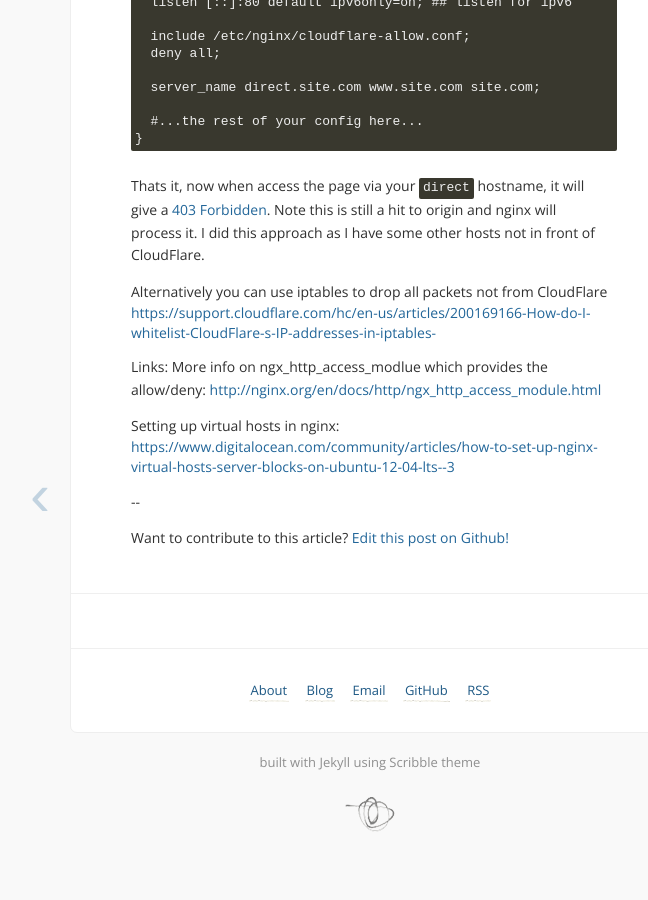
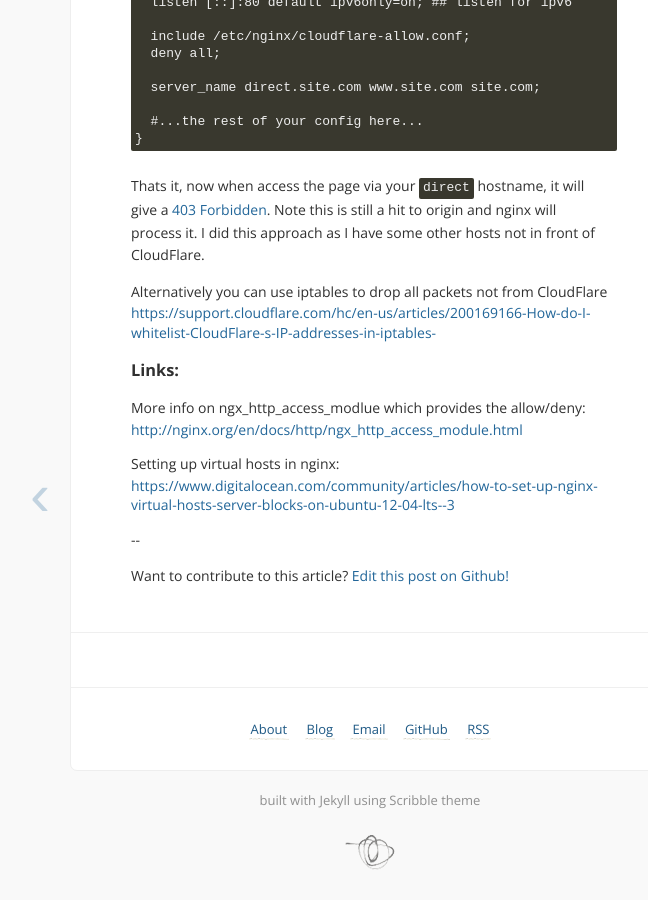
Before and after one commit to erichelgeson/erichelgeson.github.com, a Jekyll site: the page built from _posts/2014-01-18-whitelisting-cloudflare-in-nginx.markdown, in a window 1280 px wide and 900 px high, scrolled down 1275 px. Shown: the whole window, without its empty margins (270-918 px from the left). Built offline with Jekyll 4.4.1, drawn with Linux system fonts in a browser that asks for light colours; Markdown is read by kramdown in place of the engine named in the settings; comment, search, counter and statistics services are not loaded; before the commit the page ends 2137 px from its top, so only the background shows below that; part of the change alters nothing that is shown.

```diff
--- a/_posts/2014-01-18-whitelisting-cloudflare-in-nginx.markdown
+++ b/_posts/2014-01-18-whitelisting-cloudflare-in-nginx.markdown
@@ -57,7 +57,8 @@ Thats it, now when access the page via your `direct` hostname, it will give a [4
 
 Alternatively you can use iptables to drop all packets not from CloudFlare <https://support.cloudflare.com/hc/en-us/articles/200169166-How-do-I-whitelist-CloudFlare-s-IP-addresses-in-iptables->
 
-Links:
+### Links:
+
 More info on ngx\_http\_access\_modlue which provides the allow/deny: <http://nginx.org/en/docs/http/ngx_http_access_module.html>
 
 Setting up virtual hosts in nginx: <https://www.digitalocean.com/community/articles/how-to-set-up-nginx-virtual-hosts-server-blocks-on-ubuntu-12-04-lts--3>
```
